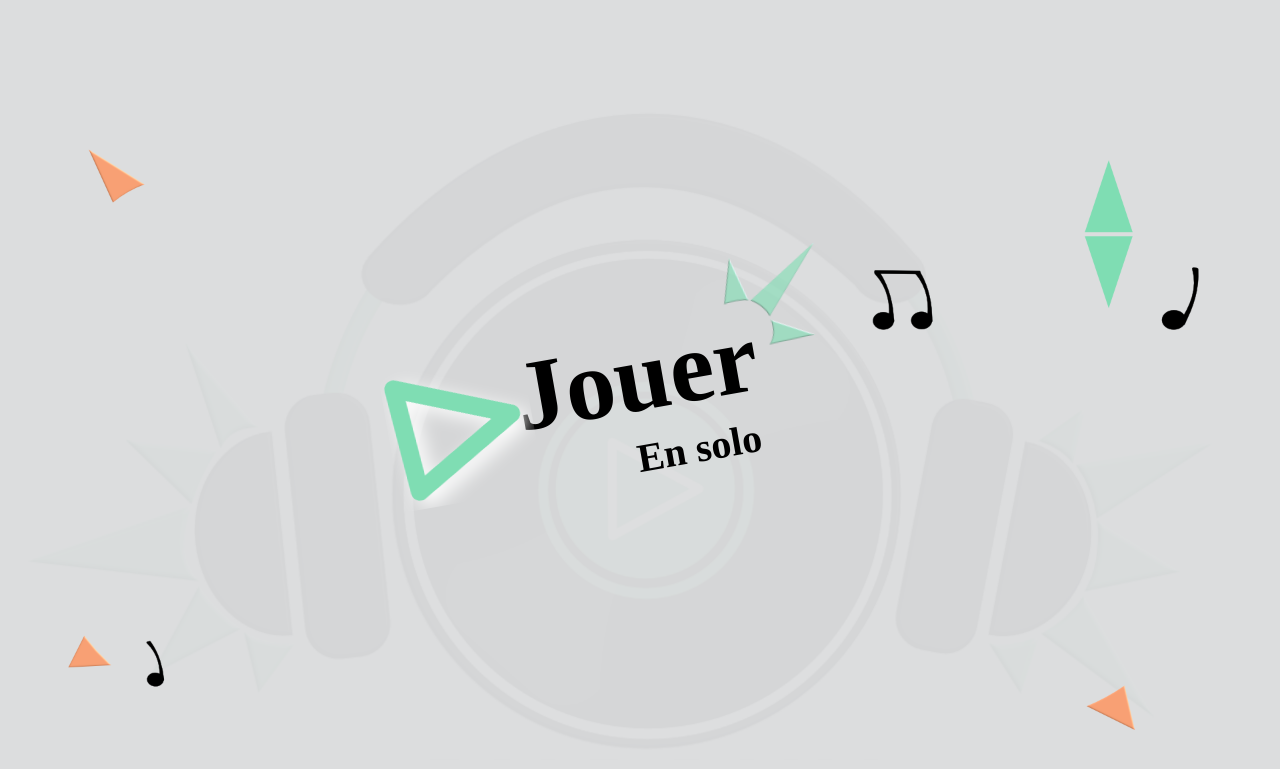
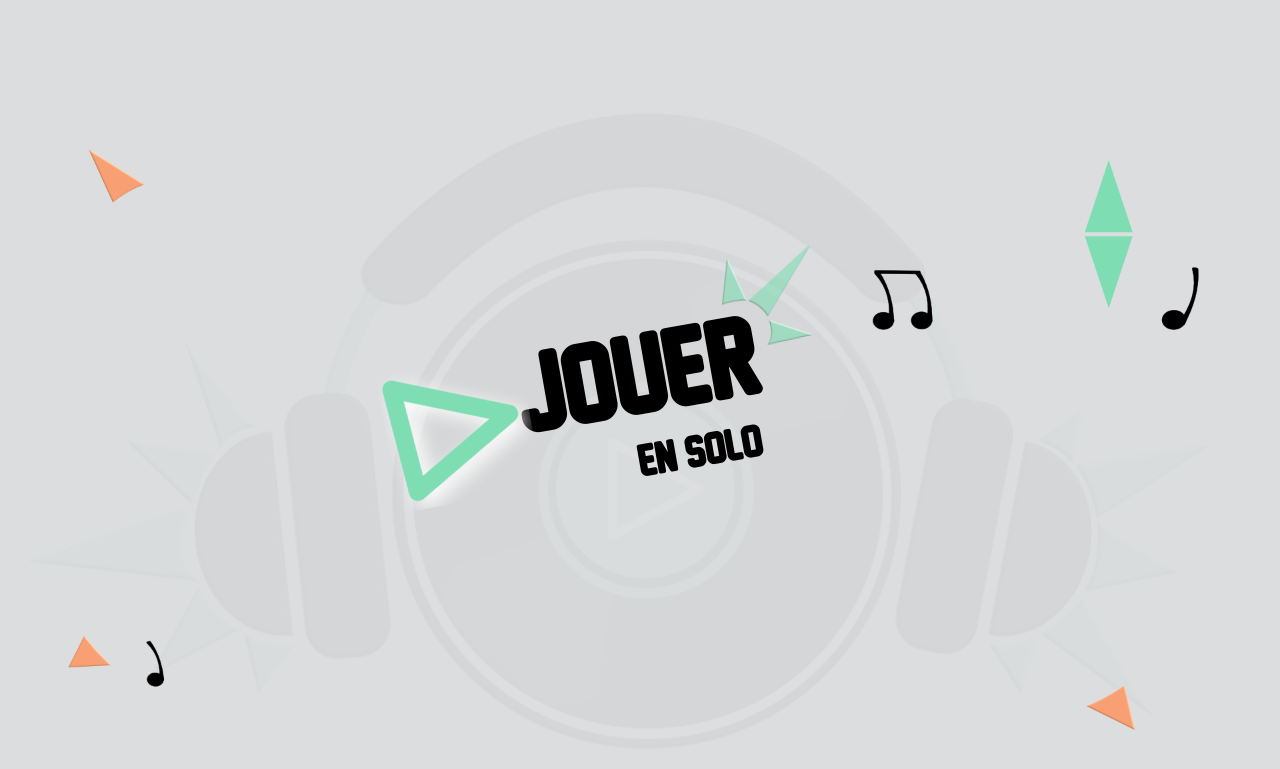
Before and after one commit to CTopy/Ongaku, a PHP site: page / in a window 1280 px wide. Shown: the top 769 px of the page. Run offline with PHP 8.4, Linux system fonts and the light colour scheme; some web fonts are replaced.

Commit message:
Ajout de la police

```diff
--- a/css/styleGeneral.css
+++ b/css/styleGeneral.css
@@ -1,6 +1,6 @@
 @font-face {
 font-family: 'New Athletic M54';
-src: url('../font/new_athletic_m54/New Athletic M54.ttf');
+src: url("../medias/fonts/New Athletic M54.ttf");
 }
 
 html {
```
Also changed, not shown: medias/fonts/New Athletic M54.ttf (added).
